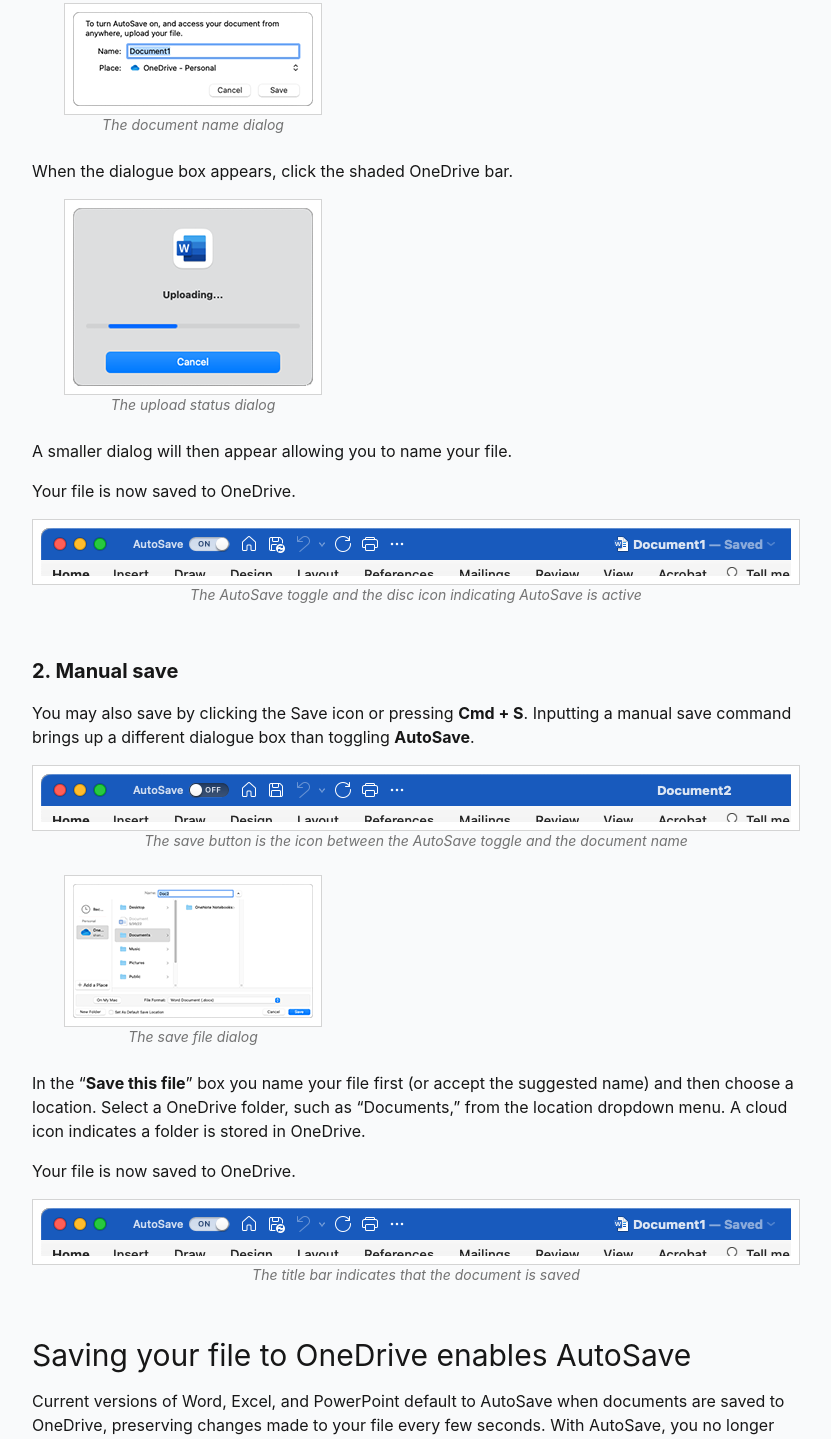
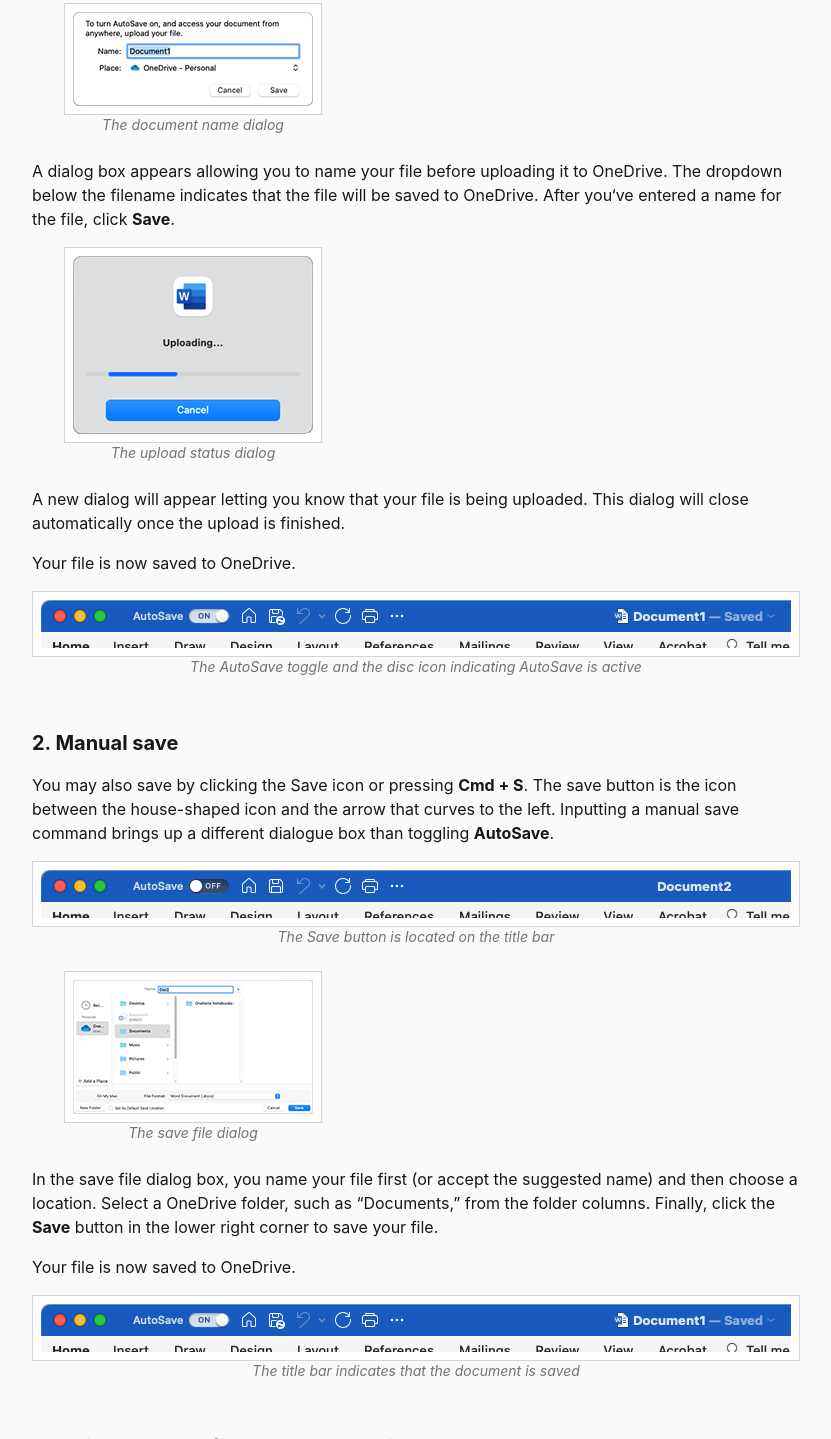
Before and after one commit to shannonlucas/ptw320-gamma, a website built with Vite: page src/index.html in a window 1280 px wide. Shown: the part 2684-4123 px from the top of the page, without its empty margins (144-975 px from the left). Built offline with nearby package versions, Linux system fonts and the light colour scheme.

Commit message:
updated macos instructions

```diff
--- a/src/index.html
+++ b/src/index.html
@@ -124,7 +124,7 @@
                       height="64"
                     />
                     <figcaption>
-                      The save button is the icon between the house shaped icon and the arrow that curves to the left
+                      The save button is the icon between the AutoSave toggle and the document name
                     </figcaption>
                   </figure>
                   <p>
@@ -190,7 +190,9 @@
                     />
                     <figcaption>The document name dialog</figcaption>
                   </figure>
-                  <p>When the dialogue box appears, click the shaded OneDrive bar.</p>
+                  <p>A dialog box appears allowing you to name your file before uploading it to OneDrive. The dropdown
+                    below the filename indicates that the file will be saved to OneDrive. After you&lsquo;ve entered a
+                    name for the file, click <b>Save</b>.</p>
                 </section>
                 <section class="instruct-step">
                   <figure class="float-right">
@@ -203,7 +205,8 @@
                     />
                     <figcaption>The upload status dialog</figcaption>
                   </figure>
-                  <p>A smaller dialog will then appear allowing you to name your file.</p>
+                  <p>A new dialog will appear letting you know that your file is being uploaded. This dialog will
+                    close automatically once the upload is finished.</p>
                 </section>
                 <section class="instruct-step">
                   <p>Your file is now saved to OneDrive.</p>
@@ -221,7 +224,8 @@
                 <h3 class="subsection-title">2. Manual save</h3>
                 <section class="instruct-step">
                   <p>
-                    You may also save by clicking the Save icon or pressing <b>Cmd + S</b>. Inputting a manual save
+                    You may also save by clicking the Save icon or pressing <b>Cmd + S</b>. The save button is the icon
+                    between the house-shaped icon and the arrow that curves to the left. Inputting a manual save
                     command brings up a different dialogue box than toggling <b>AutoSave</b>.
                   </p>
                   <figure class="wide-figure">
@@ -233,7 +237,7 @@
                       height="48"
                     />
                     <figcaption>
-                      The save button is the icon between the AutoSave toggle and the document name
+                      The Save button is located on the title bar
                     </figcaption>
                   </figure>
                 </section>
@@ -249,9 +253,10 @@
                     <figcaption>The save file dialog</figcaption>
                   </figure>
                   <p>
-                    In the &ldquo;<b>Save this file</b>&rdquo; box you name your file first (or accept the suggested
-                    name) and then choose a location. Select a OneDrive folder, such as &ldquo;Documents,&rdquo; from
-                    the location dropdown menu. A cloud icon indicates a folder is stored in OneDrive.
+                    In the save file dialog box, you name your file first (or accept the suggested name) and then
+                    choose a location. Select a OneDrive folder, such as &ldquo;Documents,&rdquo; from
+                    the folder columns. Finally, click the <b>Save</b> button in the lower right corner to save your
+                    file.
                   </p>
                 </section>
                 <section class="instruct-step">
```
